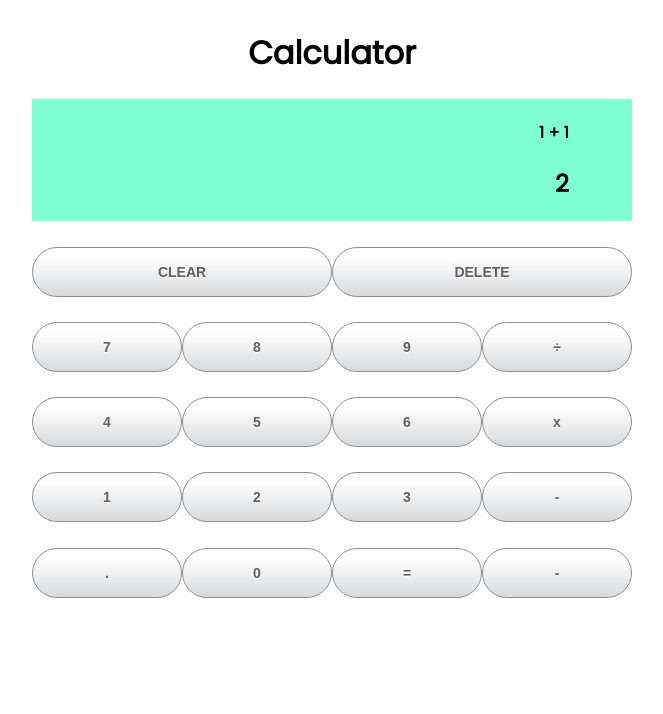
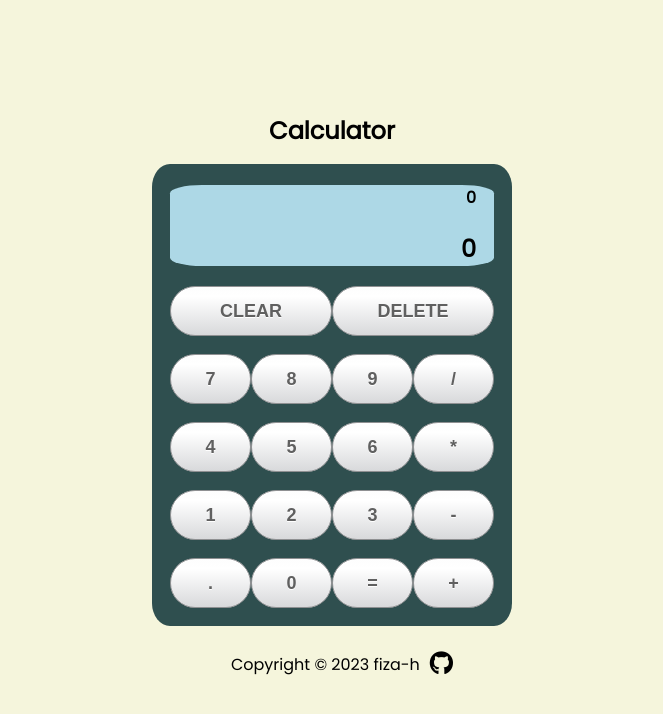
Before and after one commit to fiza-h/calculator-js, a plain HTML site: page index.html in a window 1280 px wide. Both pictures are taken after a click on the button "CLEAR". Shown: the whole page, without its empty margins (308-971 px from the left). Drawn offline with Linux system fonts and the light colour scheme.

Commit message:
completed project

```diff
--- a/index.html
+++ b/index.html
@@ -8,44 +8,57 @@
     <link rel="preconnect" href="https://fonts.googleapis.com">
     <link rel="preconnect" href="https://fonts.gstatic.com" crossorigin>
     <link href="https://fonts.googleapis.com/css2?family=Montserrat&family=Poppins&display=swap" rel="stylesheet">
+    <script src="https://kit.fontawesome.com/4c536a6bd5.js" crossorigin="anonymous"></script>
 </head>
 <body>
     <div class="parentWrap">
         <header><h1>Calculator</h2></header>
         <div class="wrapper">
             <div class="result">
-                <h4>1 + 1</h4>
-                <h2>2</h2>
+                <h4 id="eqString">0</h4>
+                <h2 id="result">0</h2>
             </div>
             <div class="row">
                 <button class="clear">CLEAR</button>
                 <button class="delete">DELETE</button>
             </div>
             <div class="row">
-                <button class="digit digit-7">7</button>
-                <button class="digit-8 digit">8</button>
-                <button class="digit-9 digit">9</button>
-                <button class="op-divide">÷</button>
+                <button class="digit 7">7</button>
+                <button class="8 digit">8</button>
+                <button class="9 digit">9</button>
+                <button class="op-divide op /">/</button>
             </div>
             <div class="row">
-                <button class="digit-4 digit">4</button>
-                <button class="digit-5 digit">5</button>
-                <button class="digit-6 digit">6</button>
-                <button class="op-multiply">x</button>
+                <button class="4 digit">4</button>
+                <button class="5 digit">5</button>
+                <button class="6 digit">6</button>
+                <button class="op-multiply op *">*</button>
             </div>
             <div class="row">
-                <button class="digit-1 digit">1</button>
-                <button class="digit-2 digit">2</button>
-                <button class="digit-3 digit">3</button>
-                <button class="op-subtract">-</button>
+                <button class="1 digit">1</button>
+                <button class="2 digit">2</button>
+                <button class="3 digit">3</button>
+                <button class="op-subtract op -">-</button>
             </div>
             <div class="row">
-                <button class="op-decimal">.</button>
-                <button class="digit-0">0</button>
-                <button class="op-equal">=</button>
-                <button class="op-add">-</button>
+                <button class="op-decimal .">.</button>
+                <button class="0">0</button>
+                <button class="op-equal =">=</button>
+                <button class="op-add op +">+</button>
             </div>
         </div>
+        <footer class="footer">
+            <p>
+              Copyright ©
+              <script>
+                document.write(new Date().getFullYear())
+              </script>
+              fiza-h
+            </p>
+            <a href="https://github.com/fiza-h" target="_blank">
+              <i class="fab fa-github"></i
+            ></a>
+        </footer>
     </div>
     <script src="script.js"></script>
 </body>
--- a/script.js
+++ b/script.js
@@ -1,15 +1,151 @@
-let firstDigit;
-let secondDigit;
-let result;
+// let firstDigit;
+// let secondDigit;
+// let operator;
+// let result;
+// let eqString;
+// let count = 0;
 
-const btns = document.querySelectorAll('button');
-btns.forEach(btn => {
-    if(btn.classList.contains('digit')) {
-        firstDigit = parseInt(btn.textContent);
+// const resultView = document.getElementById('result');
+// const eqStringView = document.getElementById('eqString');
+
+// const clearBtn = document.getElementsByClassName('clear');
+// const deleteBtn = document.getElementsByClassName('delete');
+// const numberbtns = document.querySelectorAll('.digit');
+// const opBtns = document.querySelectorAll('.op');
+
+// numberbtns.forEach((button) =>
+//   button.addEventListener('click', () => appendNumber(button.textContent))
+// )
+
+// opBtns.forEach((btn) =>
+//     btn.addEventListener('click', () => appendOperator(btn.textContent))
+// )
+
+// function appendNumber(n) {
+//     eqStringView.textContent += n;
+// }
+
+// function appendOperator(op) {
+//     eqStringView.textContent += op;
+// }
+
+// function operate(digit1, digit2, operator) {
+//     if (operator=='+') {
+//         result = digit1 + digit2;
+//         eqString = digit1 + " + " + digit2;
+//     }
+//     else if (operator=='-') {
+//         result = digit1 - digit2;
+//         eqString = digit1 + " - " + digit2;
+//     }
+//     else if (operator=='x') {
+//         result = digit1 * digit2;
+//         eqString = digit1 + " x " + digit2;
+//     }
+//     else if (operator=='÷') {
+//         result = digit1 / digit2;
+//         eqString = digit1 + " + " + digit2;
+//     }
+
+//     populate(result, eqString);
+// }
+
+// function populate(result, eqString) {
+//     resultView.textContent = result;
+//     eqStringView.textContent = eqString;
+// }
+
+// Function to update the displayed equation and result
+function updateDisplay(value) {
+    document.getElementById('eqString').textContent = value;
+}
+
+function updateResult(value) {
+    document.getElementById('result').textContent = value;
+}
+
+// Function to evaluate the mathematical expression
+function evaluateExpression(expression) {
+    try {
+        const result = Function(`return ${expression}`)();
+        return result;
+    } catch (error) {
+        return 'Error';
     }
-    operate();
-});
+}
 
-function operate() {
+// Function to handle digit and operator button clicks
+function handleButtonClick(event) {
+    const buttonValue = event.target.textContent;
+    const eqString = document.getElementById('eqString').textContent;
 
+    // If the CLEAR button is clicked, reset the display
+    if (buttonValue === 'CLEAR') {
+        updateDisplay('0');
+        updateResult('0');
+        return;
+    }
+
+    // If the DELETE button is clicked, remove the last character from the display
+    if (buttonValue === 'DELETE') {
+        updateDisplay(eqString.slice(0, -1));
+        return;
+    }
+
+    // If the = (equal) button is clicked, evaluate the equation and display the result
+    if (buttonValue === '=') {
+        try {
+            const result = evaluateExpression(eqString);
+            updateResult(result.toString());
+        } catch (error) {
+            updateResult('Error');
+        }
+        return;
+    }
+
+    // For other buttons, append the clicked value to the displayed equation
+    updateDisplay(eqString === '0' ? buttonValue : eqString + buttonValue);
 }
+
+// Function to add click event listeners to all buttons
+function addClickEventListeners() {
+    const buttons = document.querySelectorAll('button');
+    buttons.forEach(button => {
+        button.addEventListener('click', handleButtonClick);
+    });
+}
+
+// Function to handle keyboard events
+function handleKeyboardEvent(event) {
+    const key = event.key;
+
+    // Allow specific keyboard keys for calculator functionality
+    if (/^[0-9+\-*/.=]$/.test(key)) {
+        debugger;
+        event.preventDefault(); // Prevent default behavior of the key (e.g., scrolling)
+        let keyText = key;
+        let button = document.getElementsByClassName(keyText);
+        if (button.length > 0) {
+            button[0].click(); // Click the first element in the collection
+        }
+    } else if (key === 'Enter') {
+        // Simulate the click of the '=' button when 'Enter' is pressed
+        const equalButton = document.querySelector('.op-equal');
+        if (equalButton) {
+            equalButton.click();
+        }
+    } else if (key === 'Backspace') {
+        // Handle the backspace functionality
+        event.preventDefault(); // Prevent default behavior of the key (e.g., going back in the browser)
+        const eqString = document.getElementById('eqString').textContent;
+        if (eqString.length > 0) {
+            updateDisplay(eqString.slice(0, -1)); // Remove the last character from the displayed equation
+        }
+    }
+}
+
+// Call the function to add click event listeners to all buttons
+addClickEventListeners();
+
+// Add event listener for keyboard events
+document.addEventListener('keydown', handleKeyboardEvent);
--- a/style.css
+++ b/style.css
@@ -35,6 +35,13 @@ box-shadow: 0 4px 3px 1px #FCFCFC, 0 6px 8px #D6D7D9, 0 -4px 4px #CECFD1, 0 -6px
 
 body {
     font-family: 'Poppins';
+    overflow-x: hidden;
+    height: 100vh;
+    margin: 0;
+    background-color: beige;
+    display: flex;
+    justify-content: center;
+    align-items: center;
 }
 .parentWrap {
     display: flex;
@@ -43,6 +50,7 @@ body {
     align-content: center;
 }
 h1 {
+    font-size: x-large;
     text-align: center;
 }
 .row {
@@ -52,17 +60,46 @@ h1 {
     align-content: center;
 }
 .result {
-    background-color: aquamarine;
+    background-color: lightblue;
     text-align: right;
     padding-right: 5%;
+    border-radius: 10%;
+    margin-top: 2%;
 }
 .wrapper {
-    display: flex;
-    flex-direction: column;
-    justify-content: center;
-    align-content: center;
-    flex-wrap: wrap;
+    width: 60%;
+    margin: 0 auto;
+    background-color: darkslategrey;
+    border-radius: 5%;
+}
+button {
+    font-size: large;
 }
 .wrapper div {
-    margin-bottom: 2%;
+    margin: 5%;
 }
+
+/* footer */
+.footer {
+    /* position: absolute;
+    bottom: 0;
+    left: 0; */
+    display: flex;
+    align-items: center;
+    justify-content: center;
+    gap: 10px;
+    width: 100%;
+    padding: 10px;
+    font-size: medium;
+  }
+
+.fa-github {
+    color: black;
+    font-size: 24px;
+    transition: transform 0.3s ease-in-out;
+    z-index: 1000;
+}
+
+.fa-github:hover {
+transform: rotate(360deg) scale(1.2);
+}
```
